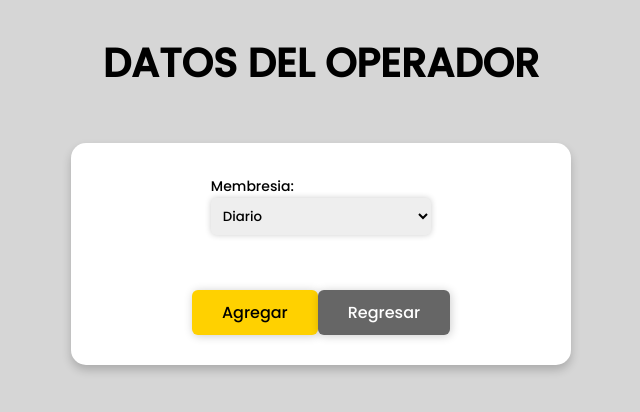
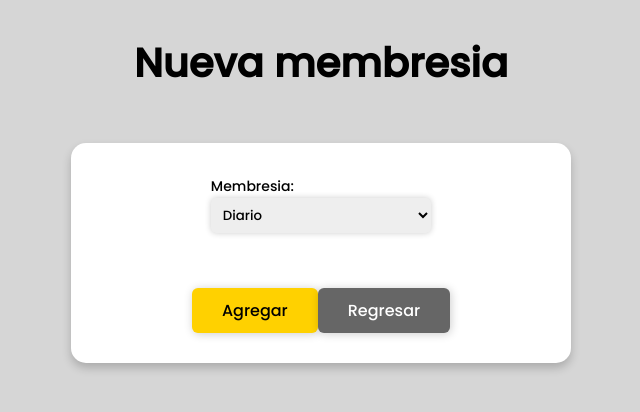
Before and after one commit to Horux69/proyecto_gym, a Flask app: page /afiliados/actualizarMembresias/0202020202 in a window 1280 px wide. Shown: the part 90-502 px from the top of the page, without its empty margins (319-959 px from the left). Run offline with Flask 3, Linux system fonts and the light colour scheme; the visitor is signed in with stand-in values (Sample User, id 1); data comes from the database, SQL or seed files in the repository; some libraries are stand-ins or nearby versions.

Commit message:
correcion de codigo

```diff
--- a/routes/inventario.py
+++ b/routes/inventario.py
@@ -55,7 +55,7 @@ def agregarProducto():
 
 
 @app.route('/inventario/infoEditProducto/<id_producto>', methods = ['GET'])
-def infoEdirProducto(id_producto):
+def infoEditProducto(id_producto):
     if session.get("logueado") and session.get("rol") == 'administrador' or session.get("rol") == 'super_admin':
 
         resultado = InvProductos.infoEditProducto(id_producto)
@@ -108,7 +108,6 @@ def desactivarProducto(id_productos):
 
 
 #----------------------- CATEGORIA DE PRODUCTOS ---------------------------------#
-
 @app.route('/categorias/agregarCategoria',methods=['POST'])
 def agregarCategoria():
     if session.get("logueado") and session.get("rol") == 'administrador' or session.get("rol") == 'super_admin':
@@ -131,6 +130,9 @@ def consultarCategoria():
     if session.get("logueado") and session.get("rol") == 'administrador' or session.get("rol") == 'super_admin':
         resultado = InvProductos.consultaCataegorias()
 
+
+
+        """ MODAL DE REGISTRO AFILIADOS DEL NABVAR """
         membresias = lasMembresias.consultarMembresias()
 
 
--- a/static/css/infOperadores.css
+++ b/static/css/infOperadores.css
@@ -42,7 +42,7 @@ body, html {
 
     .inputText {
         width: 100%;
-        height: 8%;
+        height: 35px;
     }
 
 
--- a/static/css/loginold.css
+++ b/static/css/loginold.css
@@ -72,7 +72,7 @@ body {
 
 .inputText {
     width: 100%;
-    height: 8%;
+    height: 35px;
 }
 
 input {
--- a/static/css/modal.css
+++ b/static/css/modal.css
@@ -124,7 +124,7 @@ outline-style: none;
 
 .inputText {
 width: 100%;
-height: 8%;
+height: 35px;
 }
 
 
--- a/static/css/operadores.css
+++ b/static/css/operadores.css
@@ -304,7 +304,7 @@ background-color: #5a5a5a;
 border-radius: 5px;
 border: none;
 box-shadow: 0 0 6px rgba(0, 0, 0, 0.2);
-height: 26px;
+height: 35px;
 padding: 8px;
 }
 
@@ -315,7 +315,7 @@ outline-style: none;
 
 .inputText {
 width: 100%;
-height: 8%;
+height: 35px;
 }
 
 
--- a/templates/dashboard/actualizar_membresias.html
+++ b/templates/dashboard/actualizar_membresias.html
@@ -13,7 +13,7 @@
 {% include 'dashboard/cabecera.html' %}
 
 <div class="titulo_operadores">
-    <h2>DATOS DEL OPERADOR</h2>
+    <h2>Nueva membresia</h2>
 </div>
 
 <div class="contenedorForm">
--- a/templates/dashboard/medidas.html
+++ b/templates/dashboard/medidas.html
@@ -4,6 +4,7 @@
     <meta charset="UTF-8">
     <meta name="viewport" content="width=device-width, initial-scale=1.0">
     <link rel="stylesheet" href="{{ url_for('static', filename='css/navbar.css') }}">
+    <link rel="stylesheet" href="{{url_for('static', filename='css/modal.css')}}">
     <link rel="stylesheet" href="{{ url_for('static', filename='css/infOperadores.css') }}">
     <link rel="stylesheet" href="https://cdnjs.cloudflare.com/ajax/libs/font-awesome/6.1.0/css/all.min.css">
     <title>Control Gym</title>
```
